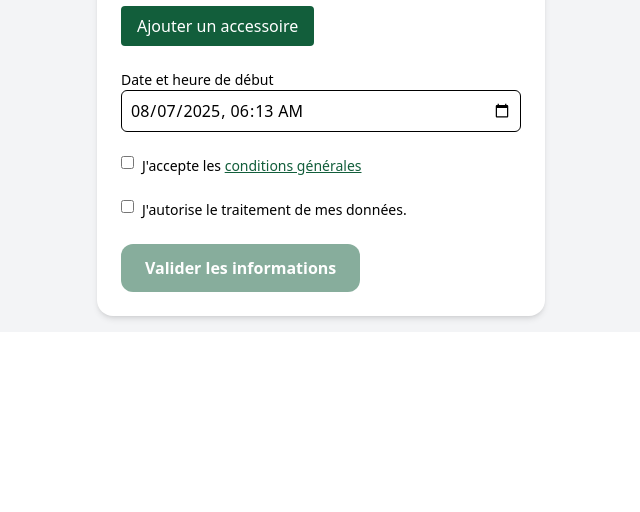
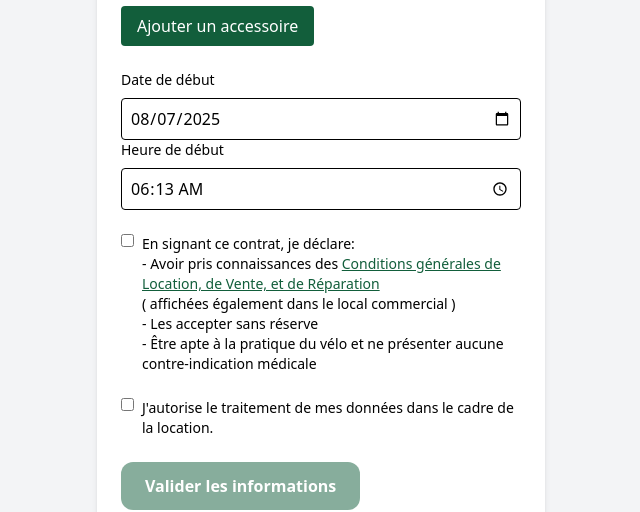
Before and after one commit to raphpay/Tof-Bike, a React (Vite) app: page /formulaire-location in a window 1280 px wide. Shown: the part 790-1302 px from the top of the page, without its empty margins (319-959 px from the left). Before the commit the page ends 1122 px from the top, so only its background shows below. Built offline with nearby package versions, Linux system fonts and the light colour scheme; no server answers.

Commit message:
Update texts #10

```diff
--- a/src/ui/pages/BikeRentalForm.tsx
+++ b/src/ui/pages/BikeRentalForm.tsx
@@ -16,9 +16,10 @@ export default function BikeRentalForm() {
     email: "",
     acceptTerms: false,
     acceptPrivacy: false,
-    bikes: [{ quantity: 1, type: "electric" }], // liste dynamique
-    accessories: [{ quantity: 1, type: "helmet", other: "" }], // {quantity: number, type: string, other?: string}
-    startDate: new Date().toISOString().slice(0, 16), // format datetime-local
+    bikes: [{ quantity: 1, type: "electric" }],
+    accessories: [{ quantity: 1, type: "helmet", other: "" }],
+    startDate: new Date().toISOString().split("T")[0], // "YYYY-MM-DD"
+    startTime: new Date().toTimeString().slice(0, 5), // "HH:MM"
     createdAt: new Date(),
   });
 
@@ -134,18 +135,17 @@ export default function BikeRentalForm() {
     e.preventDefault();
     if (!validateForm()) return;
 
-    if (!formData.acceptTerms || !formData.acceptPrivacy) {
-      alert("Vous devez accepter les conditions.");
-      return;
-    }
+    // Fusionner date et heure en un seul objet Date
+    const startDateTime = new Date(
+      `${formData.startDate}T${formData.startTime}`,
+    );
 
-    const finalData = {
+    await addDoc(collection(db, "rental-conditions"), {
       ...formData,
-      phone: phone?.toString() ?? "",
+      startDateTime,
       createdAt: new Date(),
-    };
+    });
 
-    await addDoc(collection(db, "rental-conditions"), finalData);
     setSuccess(true);
   };
 
@@ -337,16 +337,31 @@ export default function BikeRentalForm() {
 
           {/* Date/heure début */}
           <div>
-            <label className="block text-sm font-medium">
-              Date et heure de début
-            </label>
-            <input
-              type="datetime-local"
-              name="startDate"
-              value={formData.startDate}
-              onChange={handleChange}
-              className="w-full rounded-md border p-2"
-            />
+            <div className="space-y-2">
+              <label className="block text-sm font-medium">Date de début</label>
+              <input
+                type="date"
+                name="startDate"
+                value={formData.startDate}
+                onChange={handleChange}
+                className="w-full rounded border p-2"
+                required
+              />
+            </div>
+
+            <div className="space-y-2">
+              <label className="block text-sm font-medium">
+                Heure de début
+              </label>
+              <input
+                type="time"
+                name="startTime"
+                value={formData.startTime}
+                onChange={handleChange}
+                className="w-full rounded border p-2"
+                required
+              />
+            </div>
           </div>
 
           {/* Conditions */}
@@ -359,15 +374,20 @@ export default function BikeRentalForm() {
               required
             />
             <label className="text-sm">
-              J'accepte les{" "}
+              En signant ce contrat, je déclare: <br /> - Avoir pris
+              connaissances des{" "}
               <a
                 href="/cgv-loc.pdf"
                 target="_blank"
                 rel="noopener noreferrer"
                 className="text-primary underline"
               >
-                conditions générales
+                Conditions générales de Location, de Vente, et de
+                Réparation{" "}
               </a>
+              <br />( affichées également dans le local commercial ) <br />
+              - Les accepter sans réserve <br />- Être apte à la pratique du
+              vélo et ne présenter aucune contre-indication médicale
             </label>
           </div>
           <div className="flex items-start gap-2">
@@ -379,7 +399,8 @@ export default function BikeRentalForm() {
               required
             />
             <label className="text-sm">
-              J'autorise le traitement de mes données.
+              J'autorise le traitement de mes données dans le cadre de la
+              location.
             </label>
           </div>
 
```
